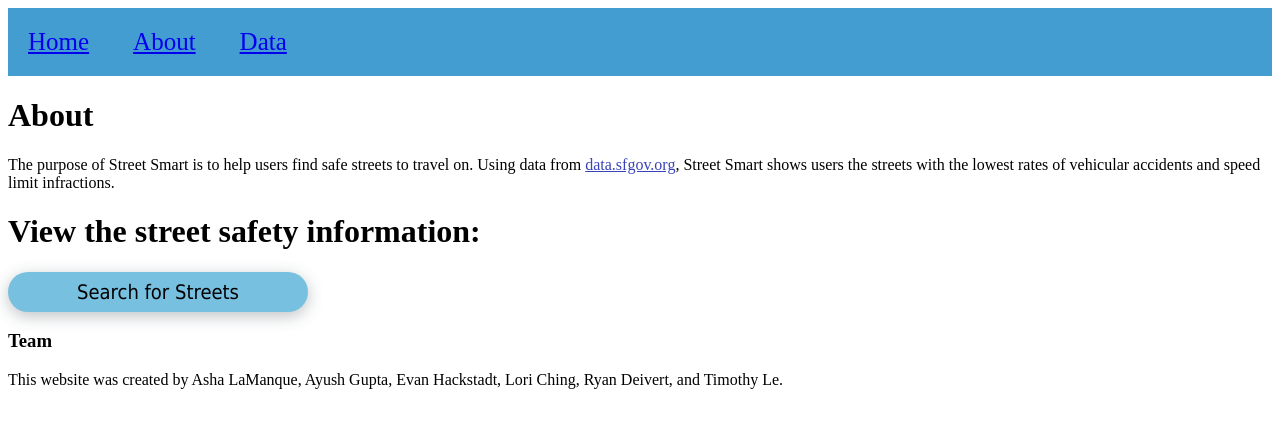
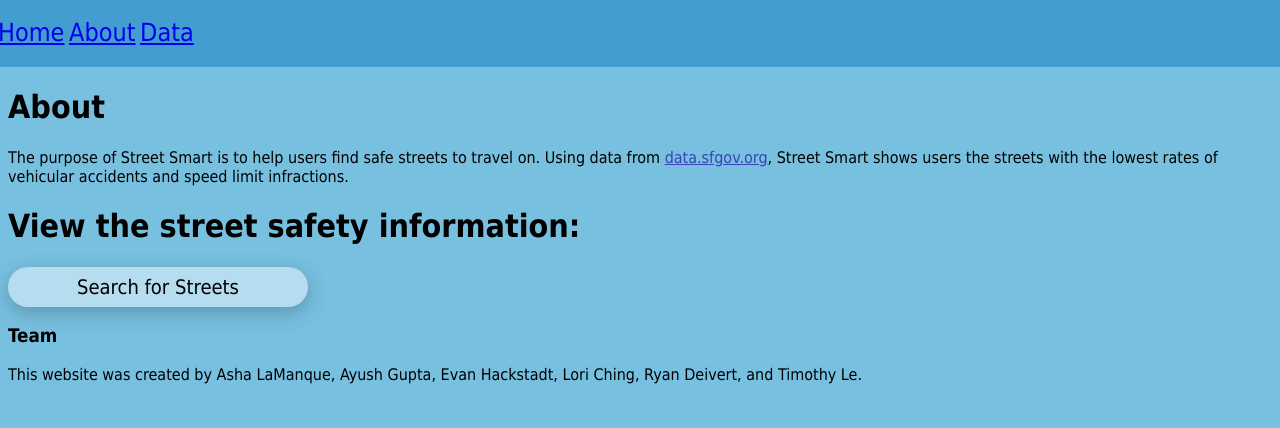
Before and after one commit to RyanDeivert555/AWS-Inrix-Hackathon-2024, a website built with Vite: page about.html in a window 1280 px wide. Built offline with nearby package versions, Linux system fonts and the light colour scheme.

Commit message:
fixed margins

```diff
--- a/about.css
+++ b/about.css
@@ -1,8 +1,8 @@
 .about-buttons {
-    box-shadow:0 4px 16px 0 rgba(35,54,61,0.3);
+    box-shadow:0 6px 20px 0 rgba(35,54,61,0.3);
     font-family: Tahoma;
     padding: 8px;
-    background-color: #78c0e0;
+    background-color: #b5dcef;
     border: none;
     width: 50%;
     max-width: 300px;
@@ -22,7 +22,7 @@
     background-image: linear-gradient(to bottom, #0E0E52, #3943B7);
     text-decoration: none;
     color: white;
-  }
+}
 
   #data-link {
     color: #3943b7;
--- a/about.html
+++ b/about.html
@@ -8,7 +8,7 @@
         <link rel="stylesheet" href="about.css">
         <link href="nav_bar.css" rel="stylesheet">
     </head>
-    <body>
+    <body class="background">
         <div id="nav_bar">
             <div id="nav_element">
                 <a href = "index.html">
--- a/nav_bar.css
+++ b/nav_bar.css
@@ -1,9 +1,18 @@
 #nav_element {
     display: inline-block;
-    margin: 20px;
+    margin-top: 20px;
+    margin-bottom: 20px;
     font-size: 25px;
 }
 
 #nav_bar {
+    margin-top: -10px;
+    margin-left: -10px;
+    margin-right: -10px;
     background-color: #449dd1;
 }
+
+.background {
+    background-color: #78C0E0;
+    font-family: Tahoma;
+}
```
Also changed, not shown: index.html (+1 -1 lines), list_view.html (+1 -1 lines), index.css (line endings or trailing spaces), list_view.css (line endings or trailing spaces).
